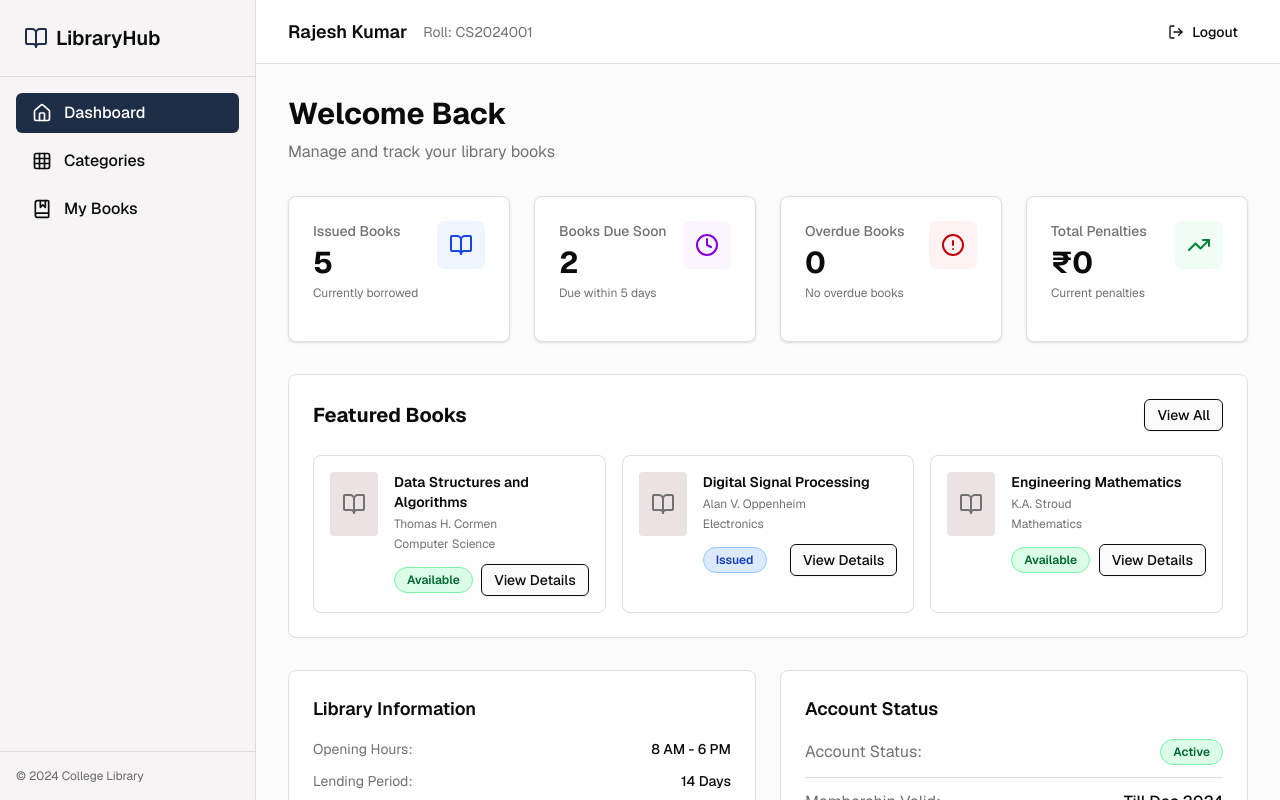
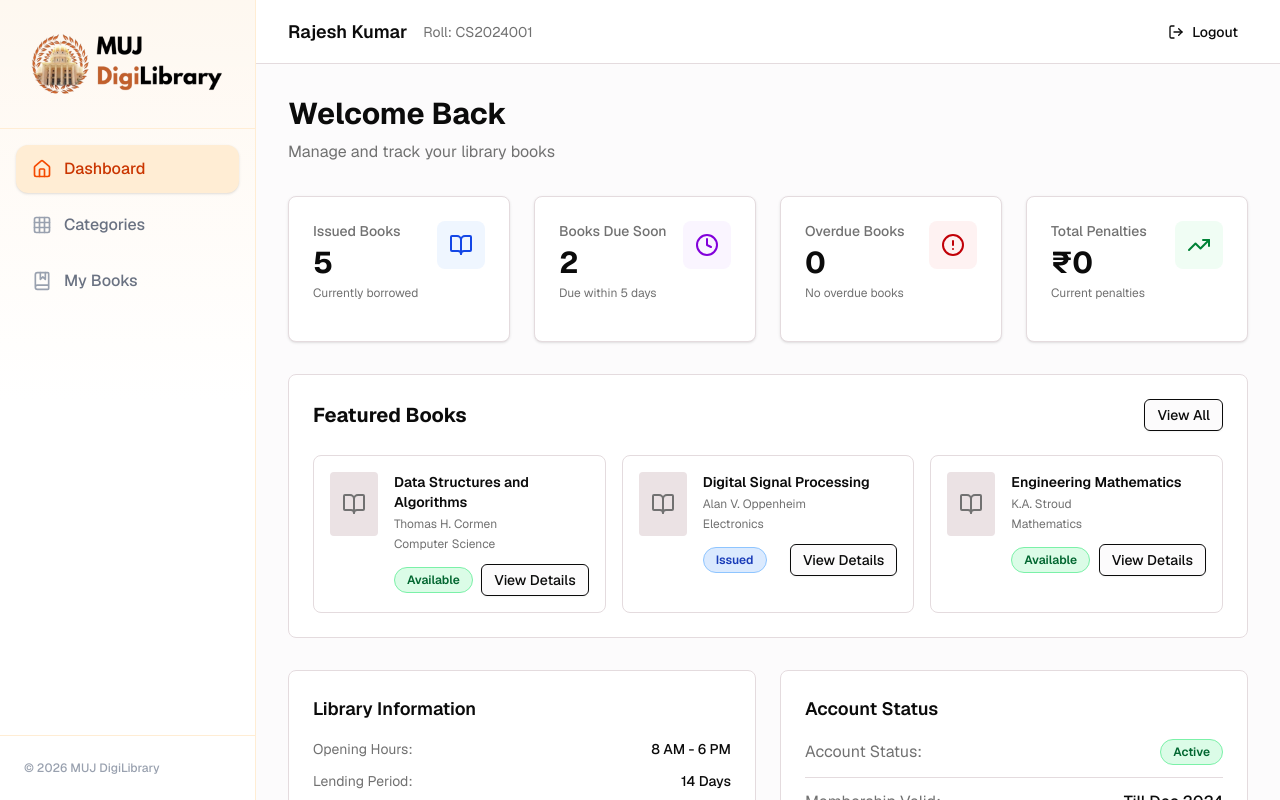
Before and after one commit to muj-sec-g/muj-digilibrary, a Next.js app: page /dashboard in a window 1280 px wide. Built offline with nearby package versions, Linux system fonts and the light colour scheme.

Commit message:
refactor: update layout metadata and enhance sidebar with logo and styling improvements

```diff
--- a/app/layout.tsx
+++ b/app/layout.tsx
@@ -10,7 +10,6 @@ const _geistMono = Geist_Mono({ subsets: ["latin"] });
 export const metadata: Metadata = {
   title: 'Library Portal | Student Portal',
   description: 'College Library Management System - Manage and track your issued books',
-  generator: 'v0.app',
   icons: {
     icon: [
       {
--- a/components/sidebar.tsx
+++ b/components/sidebar.tsx
@@ -1,12 +1,14 @@
 'use client';
 
 import Link from 'next/link';
+import Image from 'next/image'; // <--- Added Image import
 import { usePathname } from 'next/navigation';
-import { BookOpen, Home, Grid3X3, BookMarked } from 'lucide-react';
+import { Home, Grid3X3, BookMarked } from 'lucide-react';
 
 export function Sidebar() {
   const pathname = usePathname();
 
+  // Simple helper to check if link is active
   const isActive = (path: string) => pathname === path || pathname.startsWith(path);
 
   const navItems = [
@@ -16,16 +18,22 @@ export function Sidebar() {
   ];
 
   return (
-    <aside className="w-64 bg-sidebar border-r border-sidebar-border h-screen flex flex-col sticky top-0">
-      {/* Logo/Header */}
-      <div className="p-6 border-b border-sidebar-border">
-        <div className="flex items-center gap-2">
-          <BookOpen className="w-6 h-6 text-sidebar-primary" />
-          <h1 className="text-xl font-semibold text-sidebar-foreground">LibraryHub</h1>
+    <aside className="w-64 h-screen flex flex-col sticky top-0 border-r border-orange-100 bg-gradient-to-b from-orange-50/80 via-white to-white">
+
+      {/* --- LOGO HEADER --- */}
+      <div className="p-6 border-b border-orange-100">
+        <div className="relative w-50 h-20">
+           <Image
+             src="/muj-logo-white.png"
+             alt="Manipal University Jaipur"
+             fill
+             className="object-contain " // Turns white logo to BLACK for visibility
+             priority
+           />
         </div>
       </div>
 
-      {/* Navigation */}
+      {/* --- NAVIGATION --- */}
       <nav className="flex-1 p-4">
         <ul className="space-y-2">
           {navItems.map((item) => {
@@ -36,14 +44,14 @@ export function Sidebar() {
               <li key={item.href}>
                 <Link
                   href={item.href}
-                  className={`flex items-center gap-3 px-4 py-2 rounded-md transition-colors ${
+                  className={`flex items-center gap-3 px-4 py-3 rounded-xl transition-all duration-200 font-medium ${
                     active
-                      ? 'bg-sidebar-primary text-sidebar-primary-foreground'
-                      : 'text-sidebar-foreground hover:bg-sidebar-accent'
+                      ? 'bg-orange-100 text-orange-700 shadow-sm' // Active State
+                      : 'text-gray-500 hover:bg-orange-50 hover:text-orange-600' // Inactive State
                   }`}
                 >
-                  <Icon className="w-5 h-5" />
-                  <span className="font-medium">{item.label}</span>
+                  <Icon className={`w-5 h-5 ${active ? 'text-orange-600' : 'text-gray-400 group-hover:text-orange-500'}`} />
+                  <span>{item.label}</span>
                 </Link>
               </li>
             );
@@ -51,10 +59,10 @@ export function Sidebar() {
         </ul>
       </nav>
 
-      {/* Footer */}
-      <div className="p-4 border-t border-sidebar-border">
-        <p className="text-xs text-sidebar-foreground opacity-60">
-          © 2024 College Library
+      {/* --- FOOTER --- */}
+      <div className="p-6 border-t border-orange-100 bg-white/50">
+        <p className="text-xs text-gray-400 font-medium">
+          © 2026 MUJ DigiLibrary
         </p>
       </div>
     </aside>
```
